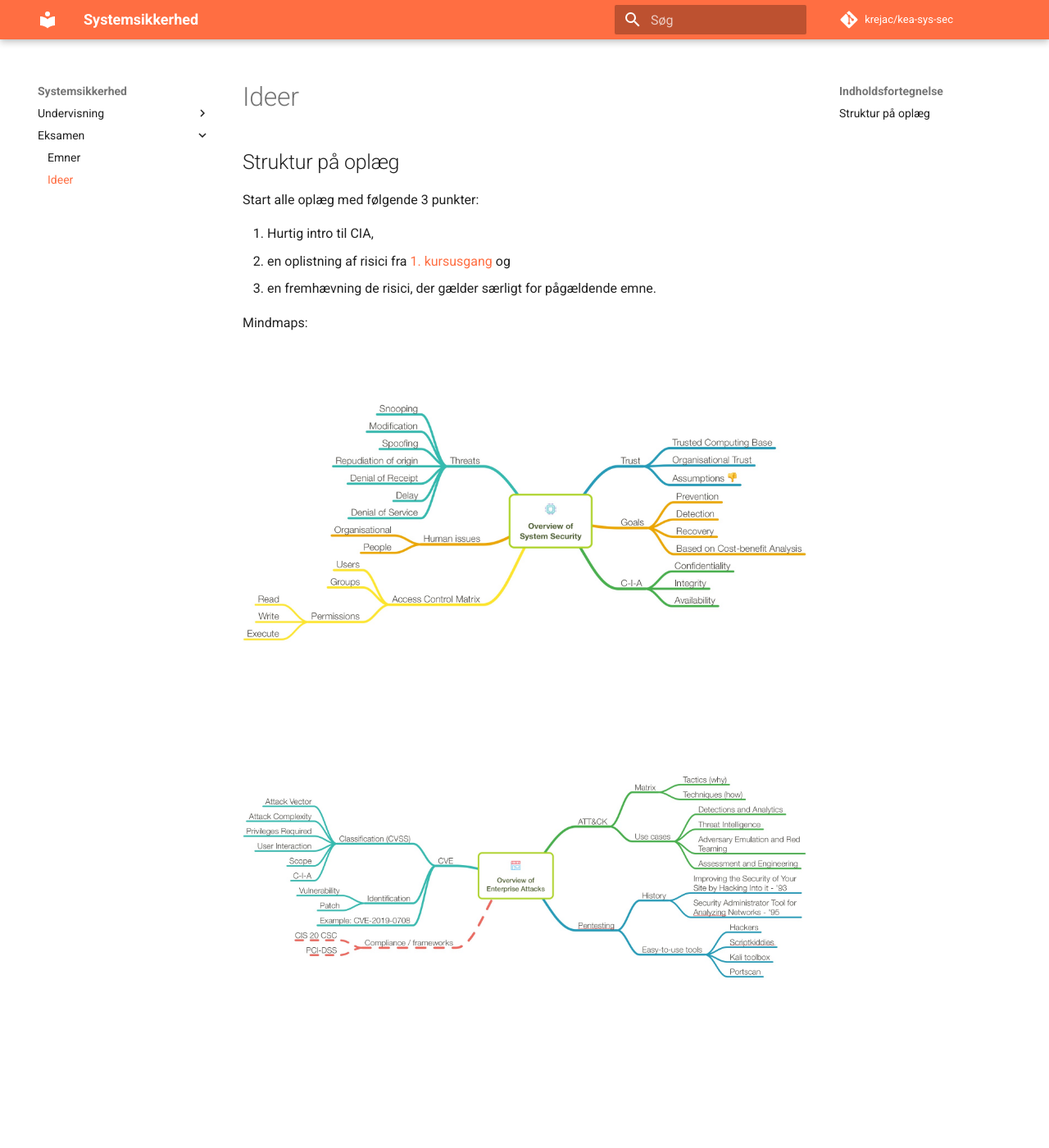
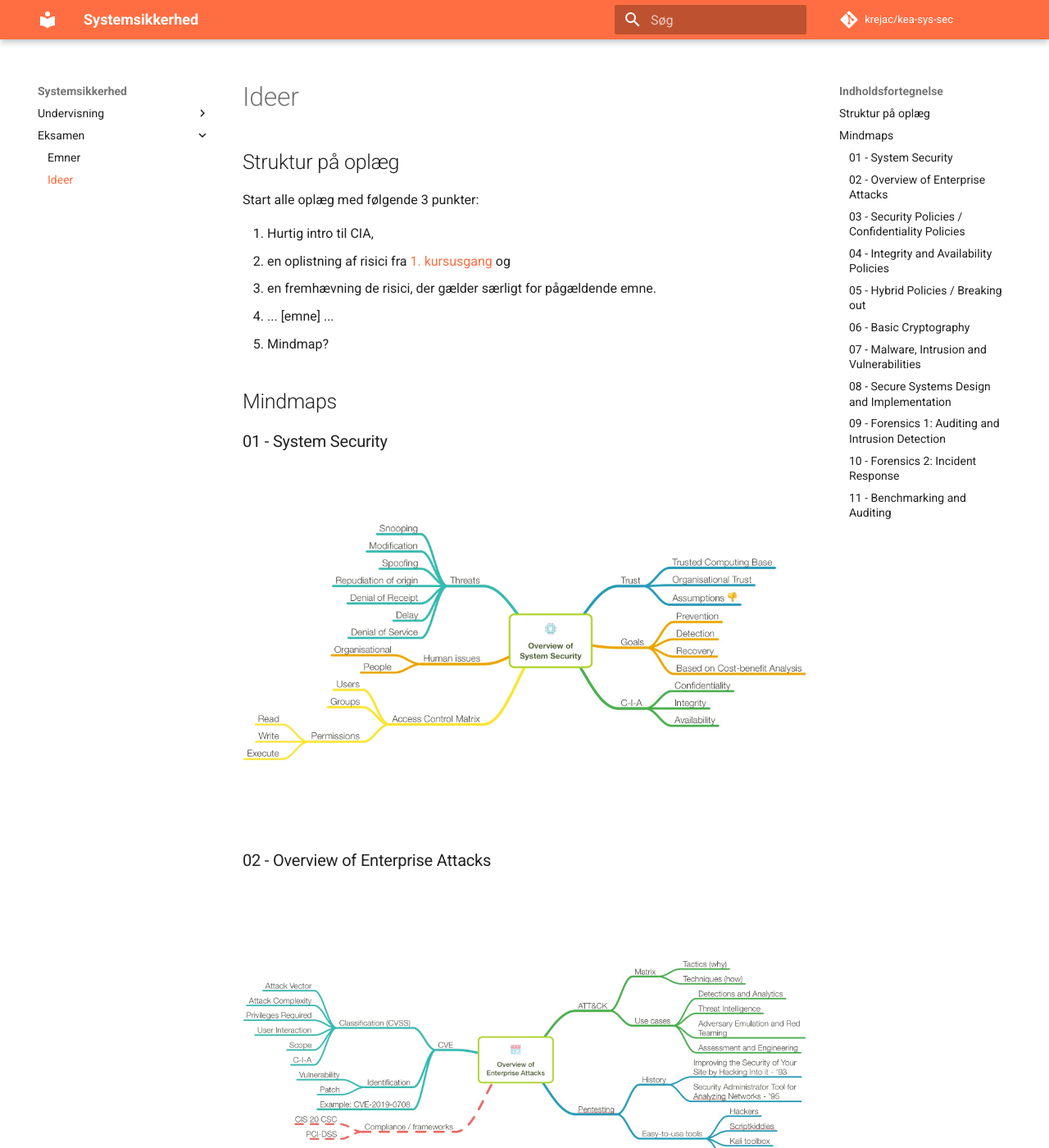
Before and after one commit to krejac/kea-sys-sec, an MkDocs documentation site: the page built from docs/eksamen/ideer.md, in a window 1280 px wide and 1400 px high. Shown: the whole window at 82% size. Built offline with MkDocs 1.6.1 and Material for MkDocs 9.7.7, drawn with Linux system fonts in a browser that asks for light colours; comment, search, counter and statistics services are not loaded; some of the changed text lies outside the part shown.

Commit message:
Headlines added for easy navigation

```diff
--- a/docs/eksamen/ideer.md
+++ b/docs/eksamen/ideer.md
@@ -6,17 +6,40 @@ Start alle oplæg med følgende 3 punkter:
    1. Hurtig intro til CIA,
    2. en oplistning af risici fra [1. kursusgang](../undervisning/01-kursusgang.md) og
    3. en fremhævning de risici, der gælder særligt for pågældende emne.
+   4. ... [emne] ...
+   10. Mindmap?
 
-Mindmaps:
+## Mindmaps
 
+### 01 - System Security
 ![](./01 - System Security.mindnode/QuickLook/Preview.jpg)
+
+### 02 - Overview of Enterprise Attacks
 ![](./02 - Overview of Enterprise Attacks.mindnode/QuickLook/Preview.jpg)
+
+### 03 - Security Policies / Confidentiality Policies
 ![](./03 - Security Policies : Confidentiality Policies.mindnode/QuickLook/Preview.jpg)
+
+### 04 - Integrity and Availability Policies
 ![](./04 - Integrity and Availability Policies.mindnode/QuickLook/Preview.jpg)
+
+### 05 - Hybrid Policies / Breaking out
 ![](./05 - Hybrid Policies : Breaking out.mindnode/QuickLook/Preview.jpg)
+
+### 06 - Basic Cryptography
 ![](./06 - Basic Cryptography.mindnode/QuickLook/Preview.jpg)
+
+### 07 - Malware, Intrusion and Vulnerabilities
 ![](./07 - Malware, Intrusion and Vulnerabilities.mindnode/QuickLook/Preview.jpg)
+
+### 08 - Secure Systems Design and Implementation
 ![](./08 - Secure Systems Design and Implementation.mindnode/QuickLook/Preview.jpg)
+
+### 09 - Forensics 1: Auditing and Intrusion Detection
 ![](./09 - Forensics 1: Auditing and Intrusion Detection.mindnode/QuickLook/Preview.jpg)
+
+### 10 - Forensics 2: Incident Response
 ![](./10 - Forensics 2: Incident Response.mindnode/QuickLook/Preview.jpg)
+
+### 11 - Benchmarking and Auditing
 ![](./11 - Benchmarking and Auditing.mindnode/QuickLook/Preview.jpg)
```
